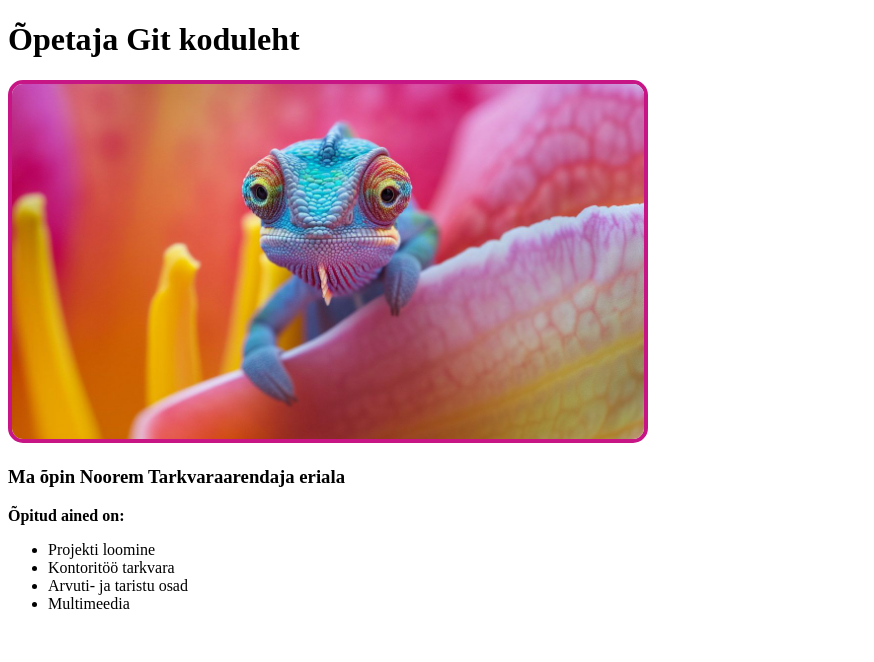
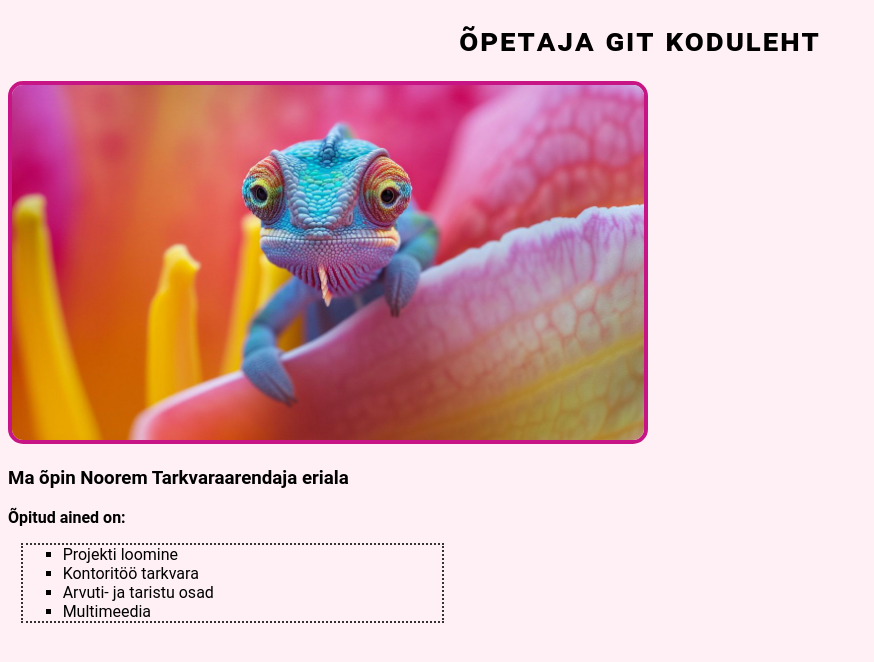
Before and after one commit to d3ede/WebStorm, a plain HTML site: page index.html in a window 1280 px wide. Shown: the whole page, without its empty margins (0-874 px from the left). Drawn offline with Linux system fonts and the light colour scheme.

Commit message:
font and colors for body and list

```diff
--- a/index.html
+++ b/index.html
@@ -6,7 +6,7 @@
     <link rel="stylesheet" href="style.css">
 </head>
 <body>
-<h1>Õpetaja Git koduleht</h1>
+<h1>õpetaja git koduleht</h1>
 <!--pilt-->
 <img src="yasherica.jpg" alt="Image">
 <h3>Ma õpin Noorem Tarkvaraarendaja eriala</h3>
--- a/style.css
+++ b/style.css
@@ -3,3 +3,19 @@ img{
     border-radius: 15px;
     width: 50%;
 }
+h1{
+    font-family: "Roboto", sans-serif;
+    letter-spacing: 2px;
+    font-variant: small-caps;
+    text-align: center;
+}
+body{
+    font-family: "Roboto", sans-serif;
+    background-color: lavenderblush;
+}
+ul{
+    list-style-type: square;
+    margin-left: 1%;
+    border: 1.5pt dotted #333333;
+    width: 30%;
+}
```
